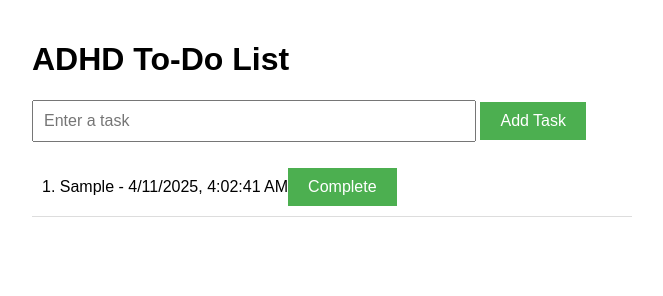
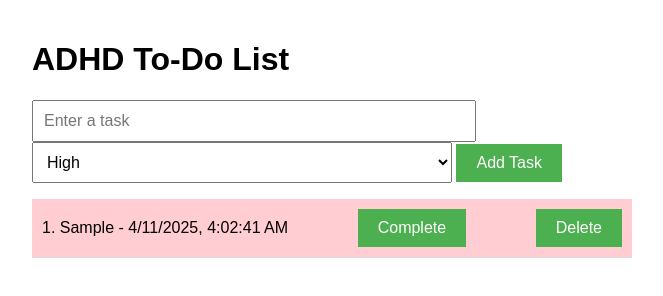
Before and after one commit to JJservescodesIV/Todo-adhd, a plain HTML site: page index.html in a window 1280 px wide. Both pictures are taken after typing "Sample" into the empty fields and a click on the button "Add Task". Shown: the whole page, without its empty margins (308-971 px from the left). Drawn offline with Linux system fonts and the light colour scheme.

Commit message:
Update index.html

```diff
--- a/index.html
+++ b/index.html
@@ -13,7 +13,7 @@
       margin: 0 auto;
       padding: 20px;
     }
-    input[type=text] {
+    input[type=text], select {
       width: 70%;
       padding: 10px;
       font-size: 16px;
@@ -33,10 +33,22 @@
     li {
       padding: 10px;
       border-bottom: 1px solid #ddd;
+      display: flex;
+      justify-content: space-between;
+      align-items: center;
     }
     li.completed {
       text-decoration: line-through;
       color: #888;
+    }
+    .priority-high {
+      background-color: #ffcdd2;
+    }
+    .priority-medium {
+      background-color: #fff9c4;
+    }
+    .priority-low {
+      background-color: #c8e6c9;
     }
   </style>
 </head>
@@ -44,6 +56,11 @@
   <div class="container">
     <h1>ADHD To-Do List</h1>
     <input type="text" id="task-input" placeholder="Enter a task">
+    <select id="priority-select">
+      <option value="high">High</option>
+      <option value="medium">Medium</option>
+      <option value="low">Low</option>
+    </select>
     <button onclick="addTask()">Add Task</button>
     <ul id="task-list"></ul>
   </div>
@@ -53,16 +70,19 @@
 
     function addTask() {
       const taskInput = document.getElementById('task-input');
+      const prioritySelect = document.getElementById('priority-select');
       const taskText = taskInput.value.trim();
       if (taskText !== '') {
         const task = {
           text: taskText,
           completed: false,
+          priority: prioritySelect.value,
           timestamp: new Date().toLocaleString()
         };
         tasks.push(task);
         displayTasks();
         taskInput.value = '';
+        prioritySelect.value = 'high';
       }
     }
 
@@ -72,11 +92,16 @@
       tasks.forEach((task, index) => {
         const li = document.createElement('li');
         li.classList.toggle('completed', task.completed);
+        li.classList.add(`priority-${task.priority}`);
         li.innerHTML = `${index + 1}. ${task.text} - ${task.timestamp}`;
         const completeButton = document.createElement('button');
         completeButton.textContent = task.completed ? 'Undo' : 'Complete';
         completeButton.onclick = () => toggleTaskCompletion(index);
+        const deleteButton = document.createElement('button');
+        deleteButton.textContent = 'Delete';
+        deleteButton.onclick = () => deleteTask(index);
         li.appendChild(completeButton);
+        li.appendChild(deleteButton);
         taskList.appendChild(li);
       });
     }
@@ -85,6 +110,11 @@
       tasks[index].completed = !tasks[index].completed;
       displayTasks();
     }
+
+    function deleteTask(index) {
+      tasks.splice(index, 1);
+      displayTasks();
+    }
   </script>
 </body>
 </html>
```
